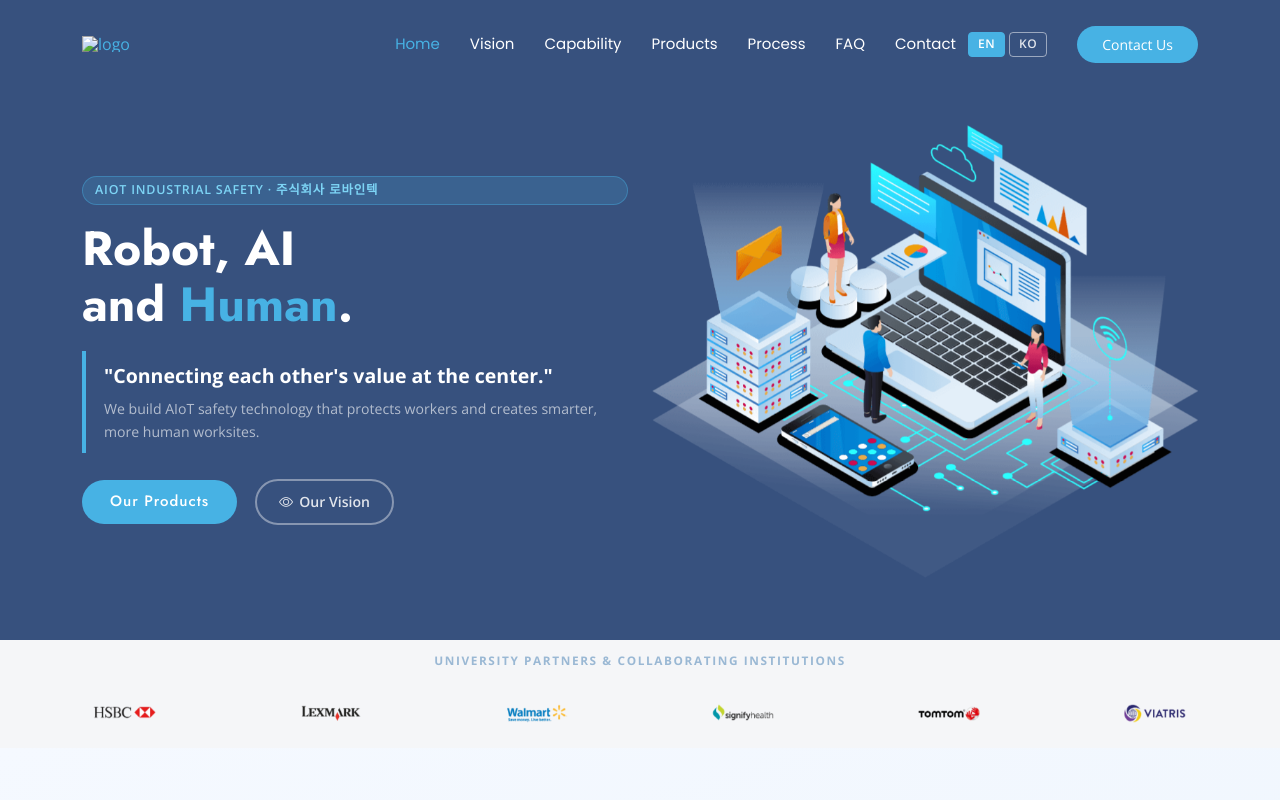
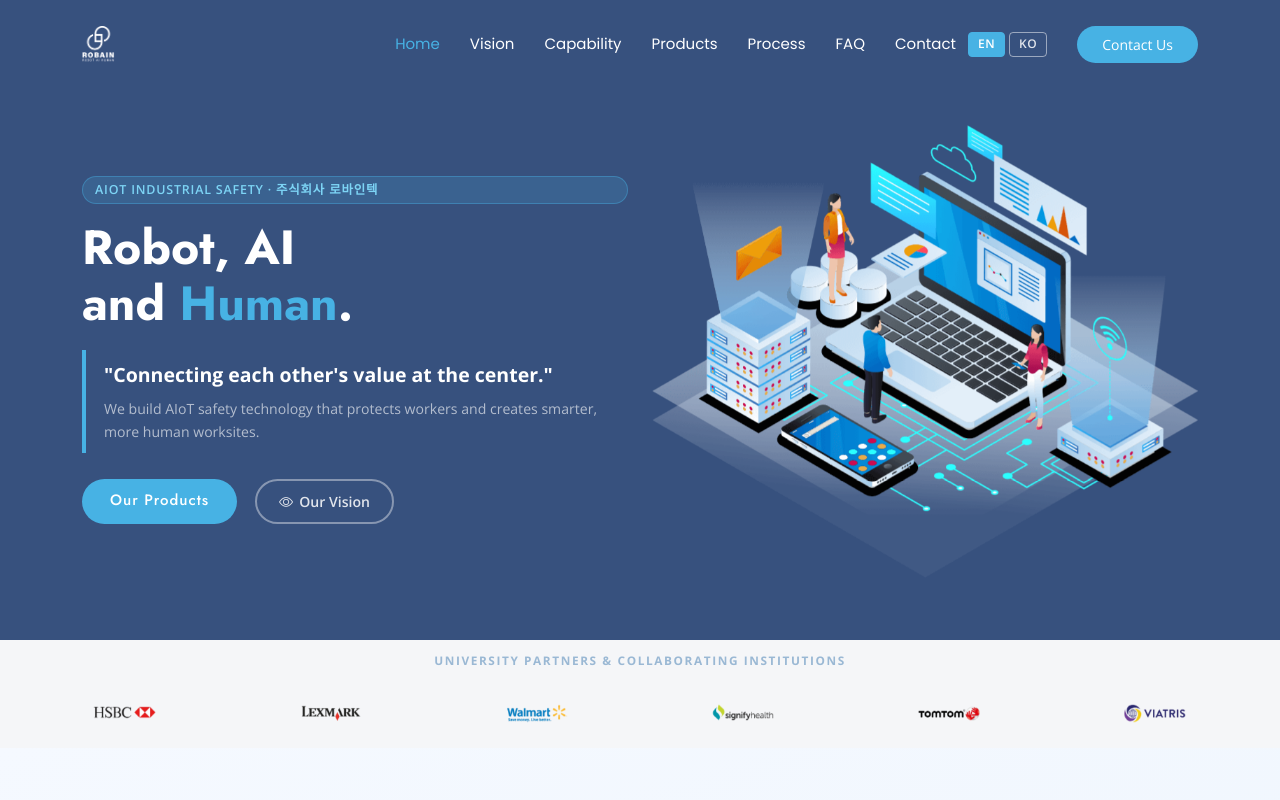
Before and after one commit to kimeunjung82/robain_ai, a plain HTML site: page index.html in a window 1280 px wide. Shown: the top 800 px of the page. Drawn offline with nearby package versions, Linux system fonts and the light colour scheme.

Commit message:
Fix logo image source in index.html

```diff
--- a/index.html
+++ b/index.html
@@ -172,7 +172,7 @@
   <header id="header" class="header d-flex align-items-center fixed-top">
     <div class="container-fluid container-xl position-relative d-flex align-items-center">
       <a href="index.html" class="logo d-flex align-items-center me-auto">
-        <img src="assets/img/robain_logo2"  alt="logo">
+        <img src="assets/img/robain_logo2.png"  alt="logo">
       </a>
       <nav id="navmenu" class="navmenu">
         <ul>
```
